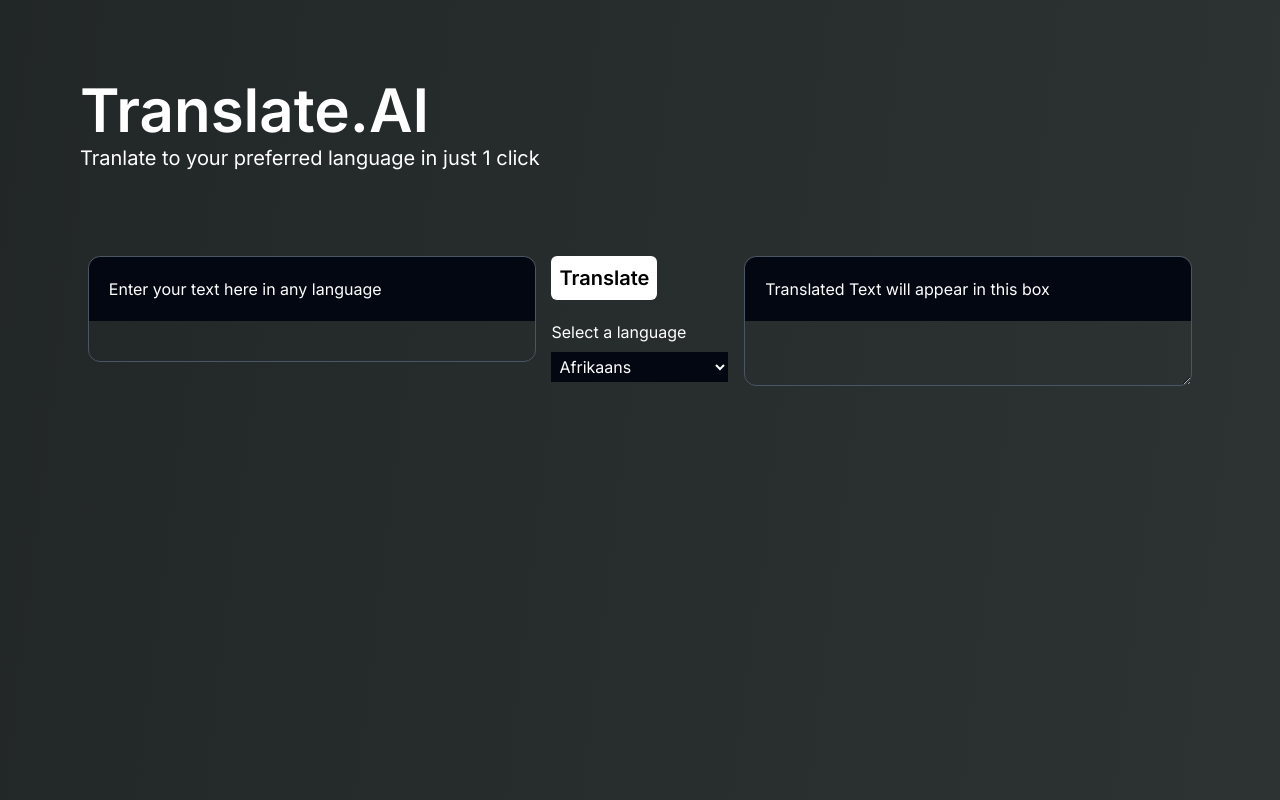
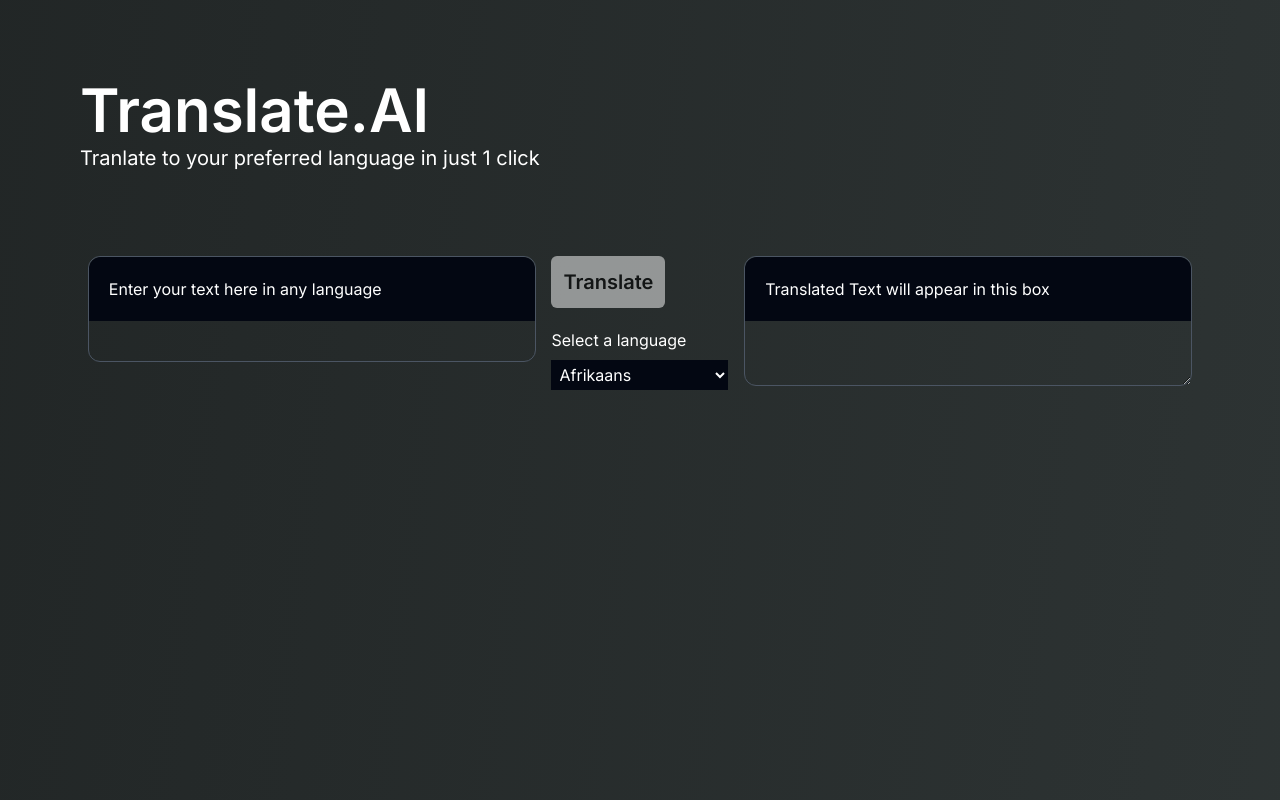
Before and after one commit to Some1Uknow/translate.ai, a Next.js app: page / in a window 1280 px wide. Built offline with nearby package versions, Linux system fonts and the light colour scheme.

Commit message:
"Updated Submit button component with conditional disable and styling changes"

```diff
--- a/src/app/components/Submit.tsx
+++ b/src/app/components/Submit.tsx
@@ -68,11 +68,21 @@ Return only the translated text, with no additional explanations or metadata.`
     }
   };
 
+  const isInputEmpty = !input || input.trim() === "";
+
   return (
     <button
       type="button"
       onClick={handleTranslate}
-      className="text-black bg-white rounded-md font-semibold text-xl p-2 text-center mb-5 hover:bg-gray-100 transition-colors"
+      disabled={isInputEmpty}
+      className={`
+        text-black bg-white rounded-md font-semibold
+        text-sm sm:text-base md:text-xl
+        p-2 sm:p-3
+        text-center mb-3 sm:mb-5
+        transition-colors
+        ${isInputEmpty ? "opacity-50 cursor-not-allowed" : "hover:bg-gray-100"}
+      `}
     >
       Translate
     </button>
```
